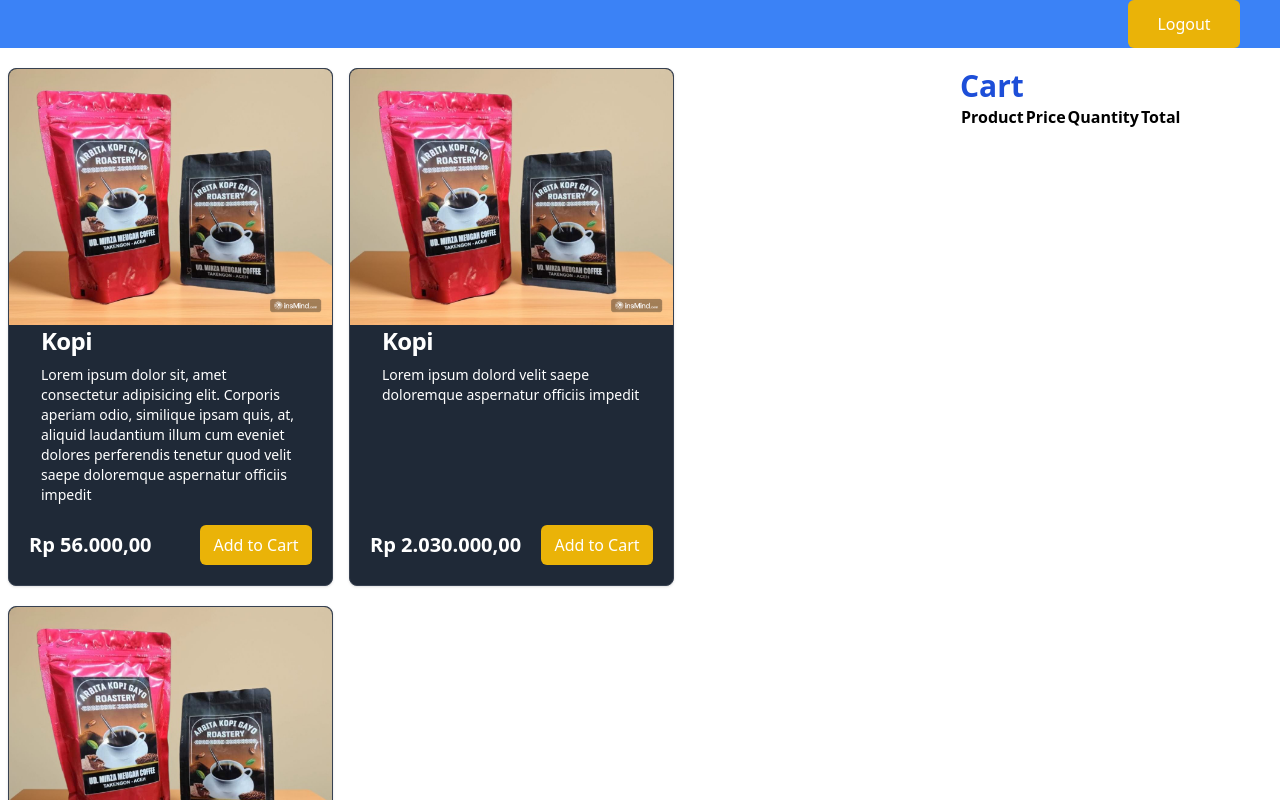
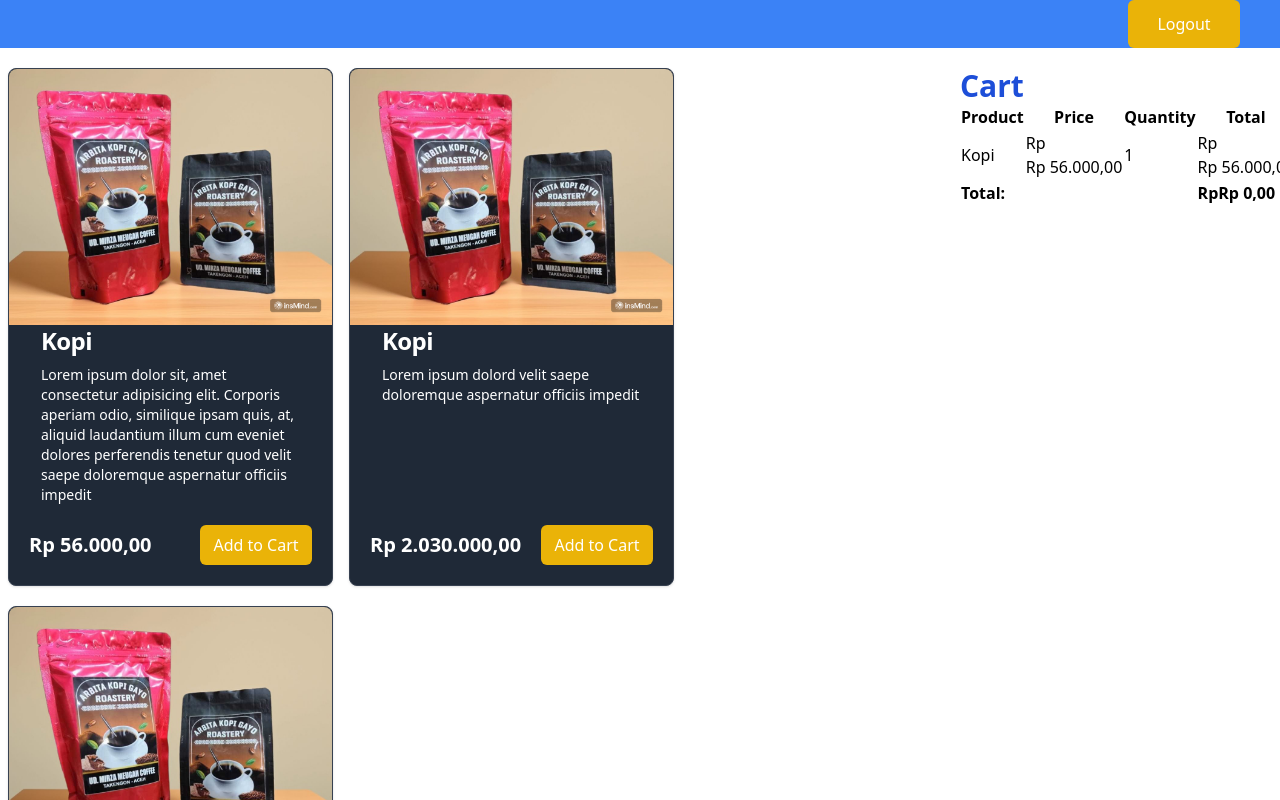
Before and after one commit to arzaqqq/react-dasar, a React (Vite) app: page /products in a window 1280 px wide. Shown: the top 800 px of the page. Built offline with nearby package versions, Linux system fonts and the light colour scheme.

Commit message:
ADD : Membuat dan menggunakan userffect

```diff
--- a/src/pages/products.jsx
+++ b/src/pages/products.jsx
@@ -1,5 +1,5 @@
 import React from 'react'
-import { Fragment, useState } from 'react';
+import { Fragment, useState, useEffect } from 'react';
 
 
 import Button from '../components/Elements/Button/Index';
@@ -35,12 +35,12 @@
 const email = localStorage.getItem("email");
 
 const ProductPages = () => {
-  const [cart, setCart] = useState([
-    {
-      id1:1,
-      qty:1,
-    }
-  ]);
+  const [cart, setCart] = useState([]);
+  // tOTAL PRODUCT YANG DI CART
+  const [totalPrice, setTotalPrice] = useState(0);
+  useEffect(() => {
+    setCart ([{id:1, qty:1}]);
+  }, []);
 
 
 // untuk tombol logout dan  mengahpsu isi emai dan password login
@@ -111,9 +111,19 @@
       </tr>
     );
   })}
+  <tr>
+    <td colSpan="3"><b>Total:</b></td>
+    <td >
+      <b>
+        Rp{""}
+      {(totalPrice).toLocaleString("id-ID", {
+      style: "currency",
+      currency: "IDR"
+    })}
+      </b>
+    </td>
+  </tr>
 </tbody>
-
-
           </table>
       </div>
 
```
